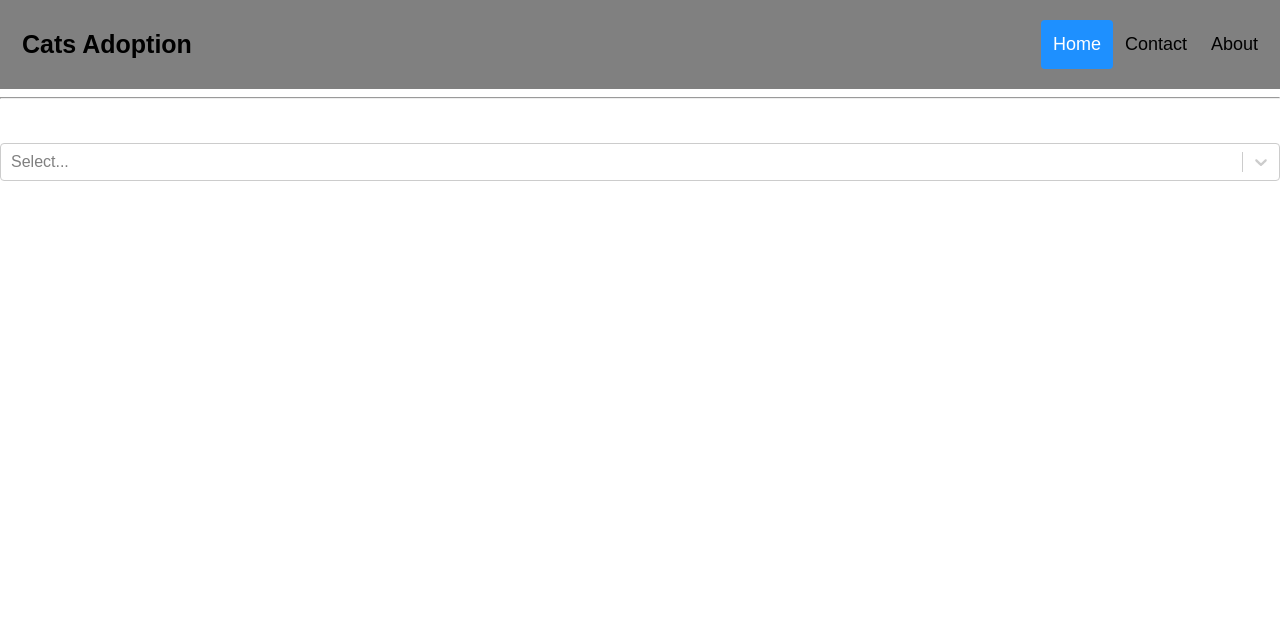
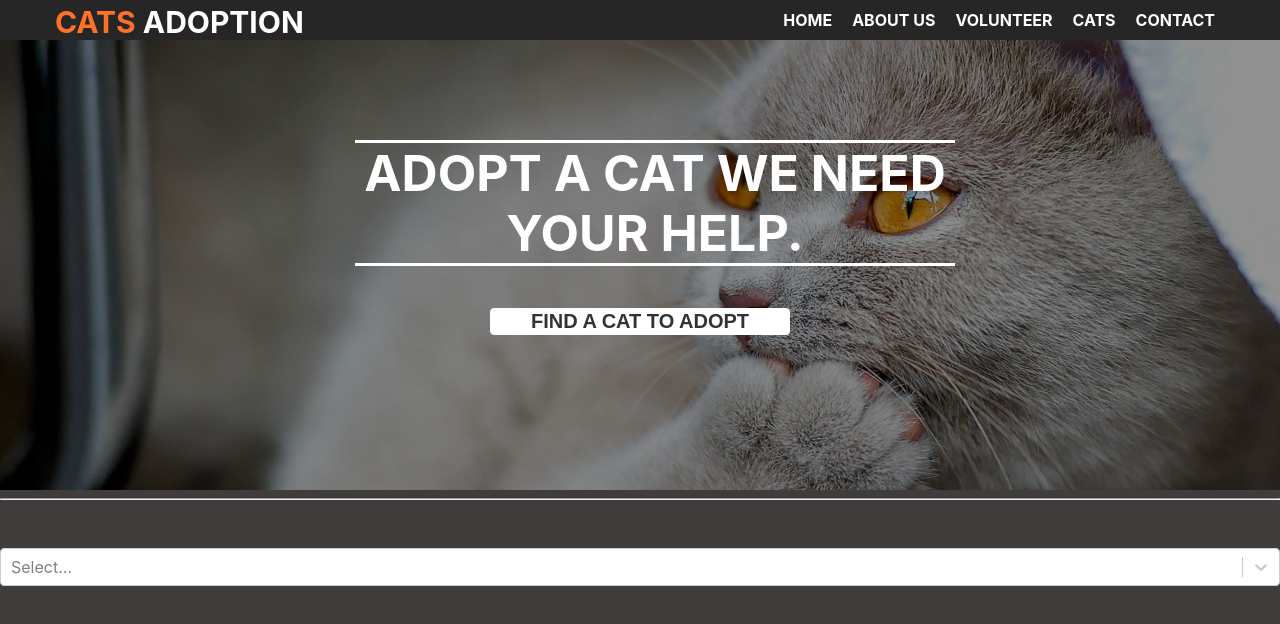
Before and after one commit to CatAdoption/CatAdoption, a React (Create React App) app: page / in a window 1280 px wide. Shown: the top 624 px of the page. Built offline with nearby package versions, Linux system fonts and the light colour scheme; no server answers.

Commit message:
Header component finished

```diff
--- a/src/Components/HeaderComponent/Header.js
+++ b/src/Components/HeaderComponent/Header.js
@@ -5,12 +5,26 @@ state = {}
 render(){
     return (
         <div className="header">
-        <a href="#default" className="logo">Cats Adoption</a>
-        <div className="header-right">
-          <a className="active" href="#home">Home</a>
-          <a href="#contact">Contact</a>
-          <a href="#about">About</a>
-        </div>
+          <div className="navbar">
+          <div className="container">
+              <h3> <span>Cats</span> Adoption</h3>
+              <a href="#contact">contact</a>
+              <a href="#volunteer">cats</a>
+              <a href="#volunteer">volunteer</a>
+               <a href="#about us">about us</a>
+              <a  href="#home">Home</a>
+
+          </div>
+          </div>
+          <div className="slider">
+          <div className="container">
+          <div className="intro">
+           <h2> ADOPT A CAT WE NEED YOUR HELP.</h2>
+           <button> <span>FIND A CAT TO ADOPT</span></button>
+          </div>
+
+          </div>
+          </div>
       </div>
     )
 }
--- a/src/Components/HeaderComponent/style.css
+++ b/src/Components/HeaderComponent/style.css
@@ -1,54 +1,88 @@
-* {box-sizing: border-box;}
-
 body {
-  margin: 0;
-  font-family: Arial, Helvetica, sans-serif;
+    background-color:#413c3c;
 }
 
-.header {
-  overflow: hidden;
-  background-color: gray;
-  padding: 20px 10px;
+.container {
+    width : 1170px;
+    margin: auto
 }
 
-.header a {
-  float: left;
-  color: black;
-  text-align: center;
-  padding: 12px;
-  text-decoration: none;
-  font-size: 18px;
-  line-height: 25px;
-  border-radius: 4px;
+.header  .navbar {
+background-color:  #262626;
+color: #FFF;
+text-transform: uppercase;
+overflow: hidden;
 }
 
-.header a.logo {
-  font-size: 25px;
-  font-weight: bold;
+.header  .navbar h3{
+ font-size: 30px;
+float:left;
+margin-top: 4px;
+margin-bottom: 0px;
 }
+.header  .navbar h3 span{
+    color: #FF7129;
+}
+/* .header  .navbar ul{
+    list-style: none;
+    padding-left: 0;
+    overflow: hidden;
 
-.header a:hover {
-  background-color: #ddd;
-  color: black;
+} */
+.header  .navbar a{
+text-decoration: none;
+user-select: none;
+font-weight:bold;
+float: right;
+padding : 10px;
+color: #FFF;
+border-radius: 4px;
 }
-
-.header a.active {
-  background-color: dodgerblue;
-  color: white;
-}
-
-.header-right {
-  float: right;
-}
-
-@media screen and (max-width: 500px) {
-  .header a {
-    float: none;
-    display: block;
-    text-align: left;
+.header  .navbar a:hover {
+    background-color: #ddd;
+    color: black;
   }
 
-  .header-right {
-    float: none;
-  }
-}
+  /* slider */
+
+    .header  .slider .intro {
+        padding-top: 200px;
+        color:#FFF;
+        font-weight: bold;
+        text-align: center;
+       }
+  .header  .slider {
+    background-color:#111111;
+    height: 450px;
+    background-image: url("./banner-bg.jpg");
+    /* background-position: center; */
+    background-size: cover;
+    /* filter: brightness(60%); */
+    }
+    .header  .slider .intro h2 {
+     margin-left:300px;
+     margin-top: -100px;
+     text-align: center;
+     font-size: 50px;
+     width:600px;
+     border-top: 3px solid #FFF;
+     border-bottom: 3px solid #FFF;
+    }
+
+     .intro button  {
+        margin:0px;
+        background-color:#FFF;
+        color: #333333;
+        width:300px;
+        font-size: 20px;
+        border: 1.5px solid #FFF;
+        font-weight:bold ;
+        border-radius: 4px;
+       }
+
+       .intro button:hover {
+        font-weight:bold ;
+        color: #FFF;
+        background:none;
+        transform: scale(1, 1);
+    }
```
Also changed, not shown: src/Components/HeaderComponent/banner-bg.jpg (added).
